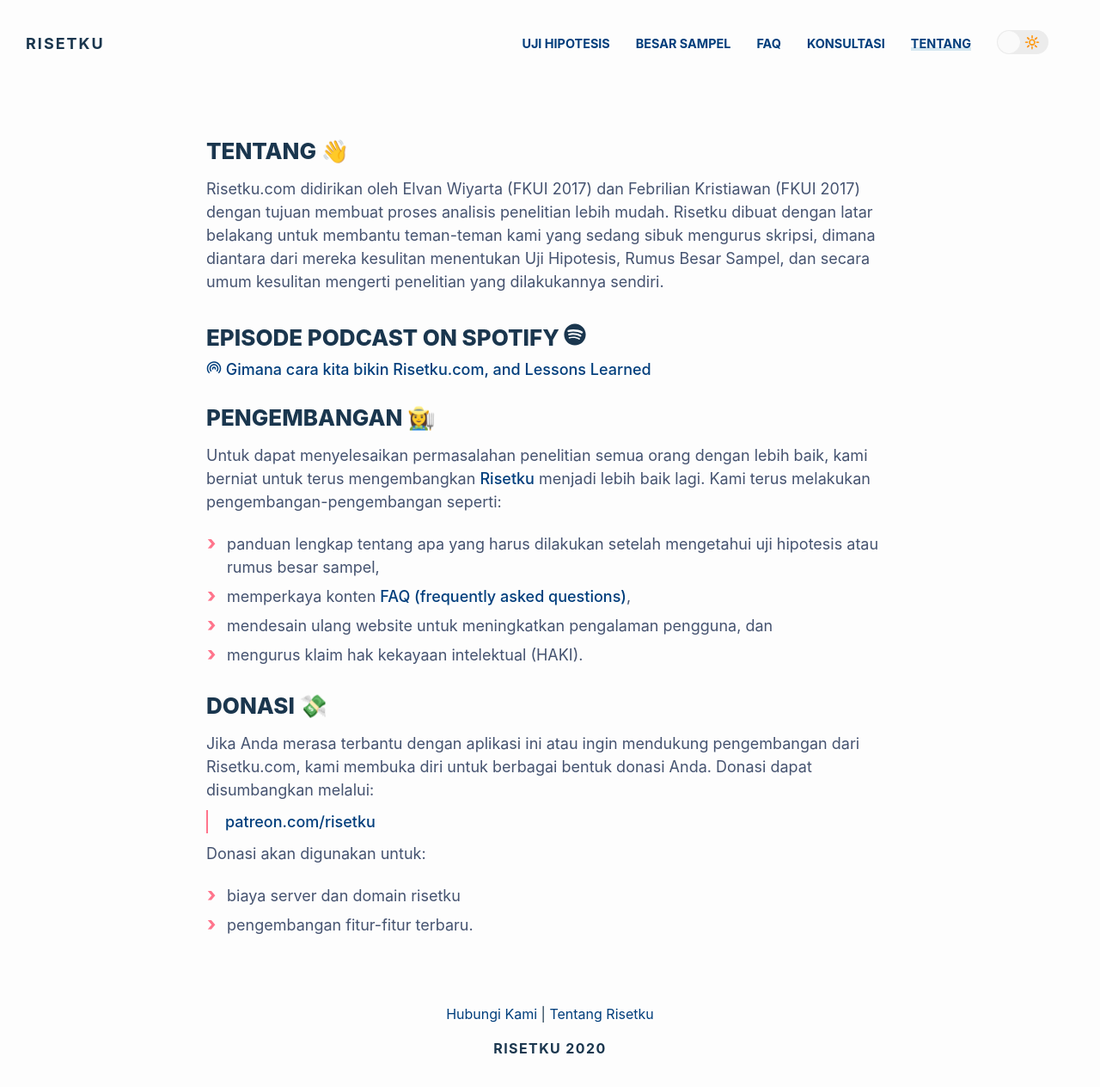
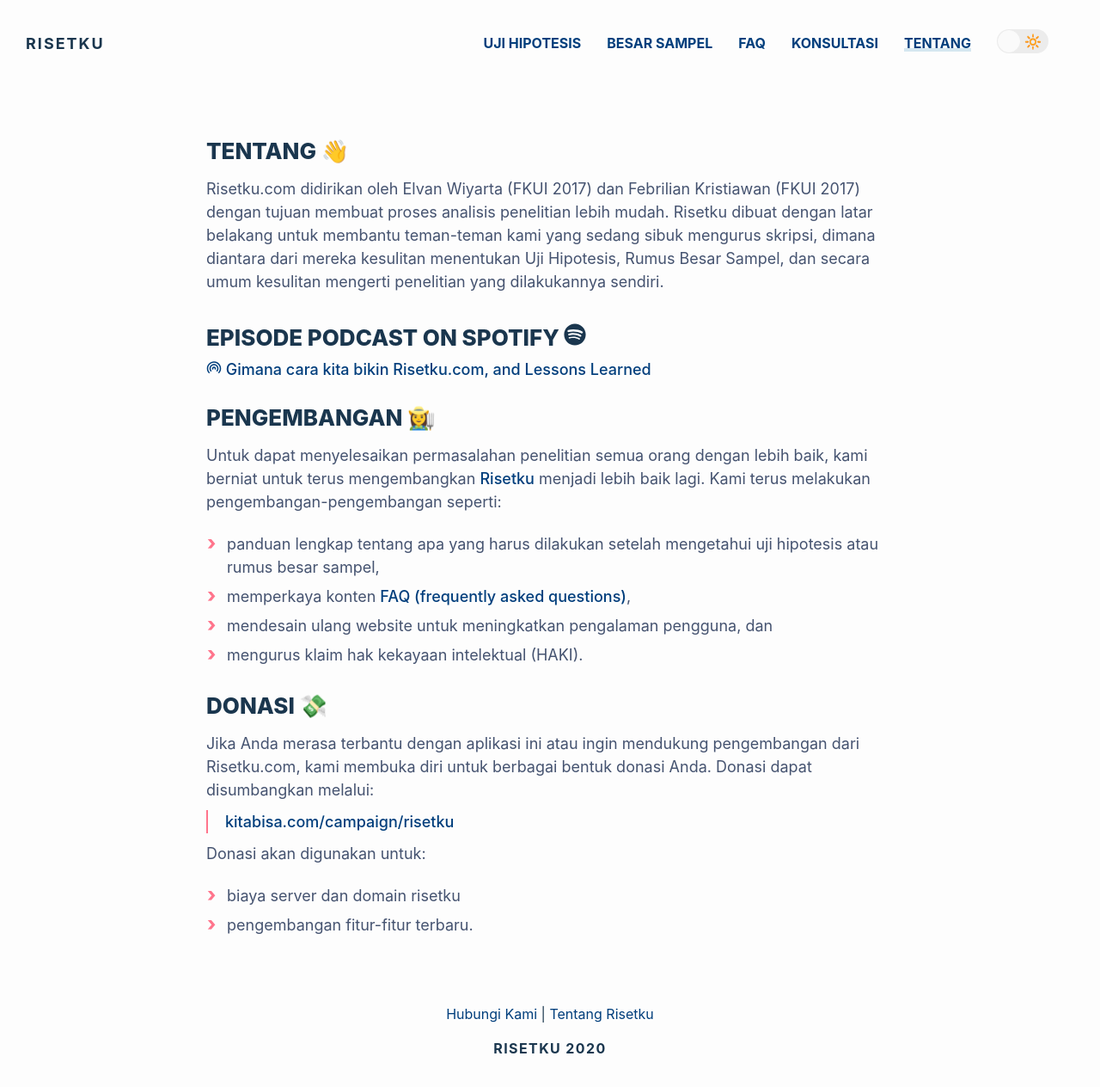
Before and after one commit to febriliankr/klinflow, a Next.js app: page /tentang in a window 1280 px wide. Shown: the top 1264 px of the page at 86% size. Built offline with nearby package versions, Linux system fonts and the light colour scheme.

Commit message:
changed to id tag to handle errors

```diff
--- a/pages/tentang.tsx
+++ b/pages/tentang.tsx
@@ -51,7 +51,7 @@ export default function tentang() {
         Jika Anda merasa terbantu dengan aplikasi ini atau ingin mendukung pengembangan dari Risetku.com, kami membuka diri untuk berbagai bentuk donasi Anda. Donasi dapat disumbangkan melalui:
       </p>
       <p className="tabbed__donation">
-      <a href="https://www.patreon.com/risetku">patreon.com/risetku </a>
+      <a href="http://kitabisa.com/campaign/risetku">kitabisa.com/campaign/risetku</a>
       </p>
       <p>Donasi akan digunakan untuk:</p>
       <ul>
--- a/styles/components/navbar.scss
+++ b/styles/components/navbar.scss
@@ -29,7 +29,7 @@
 
     flex: end;
     li {
-      font-size: 0.9rem;
+      font-size: 1rem;
       font-weight: 700;
       text-transform: uppercase;
       margin-right: 30px;
```
Also changed, not shown: pages/faq.tsx (+6 -6 lines), 1 other file (tests, documents, lock files or other folders).
